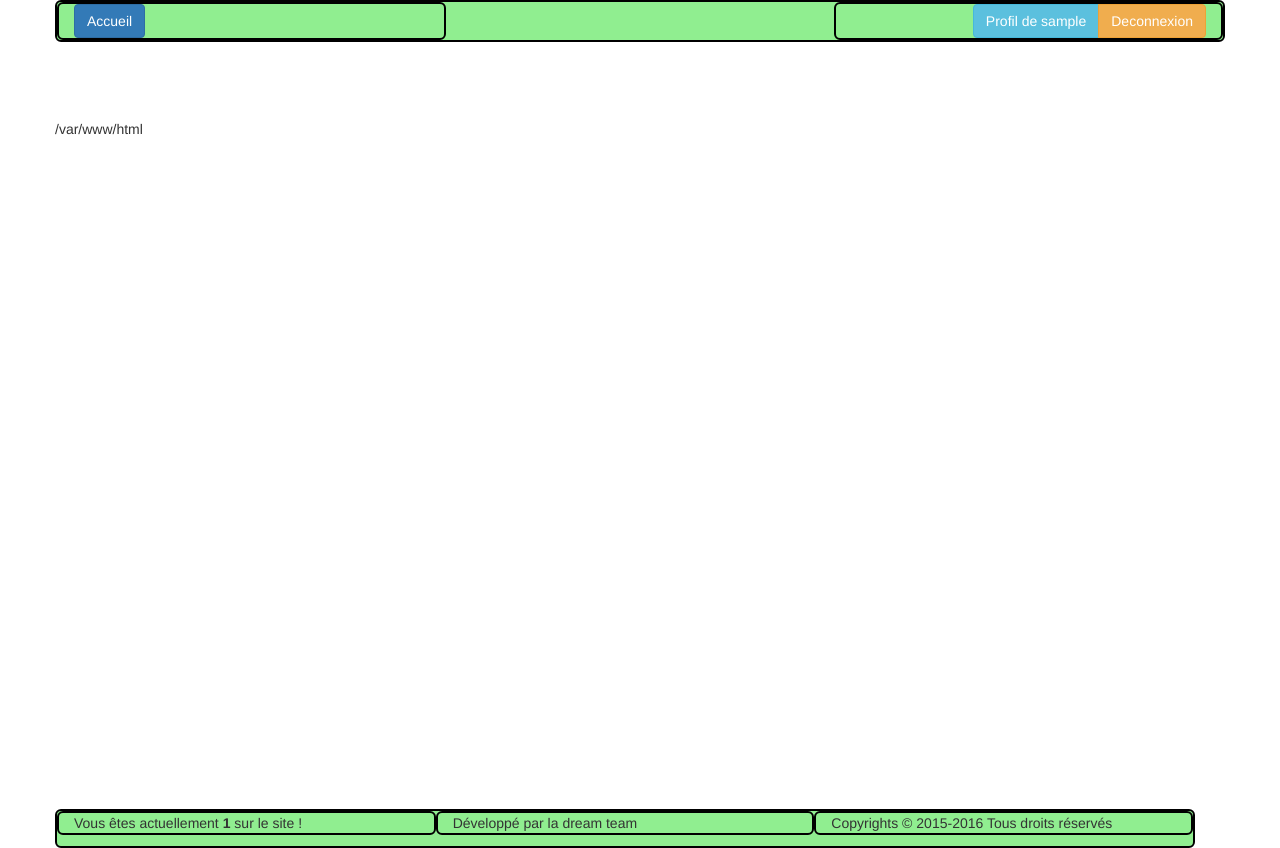
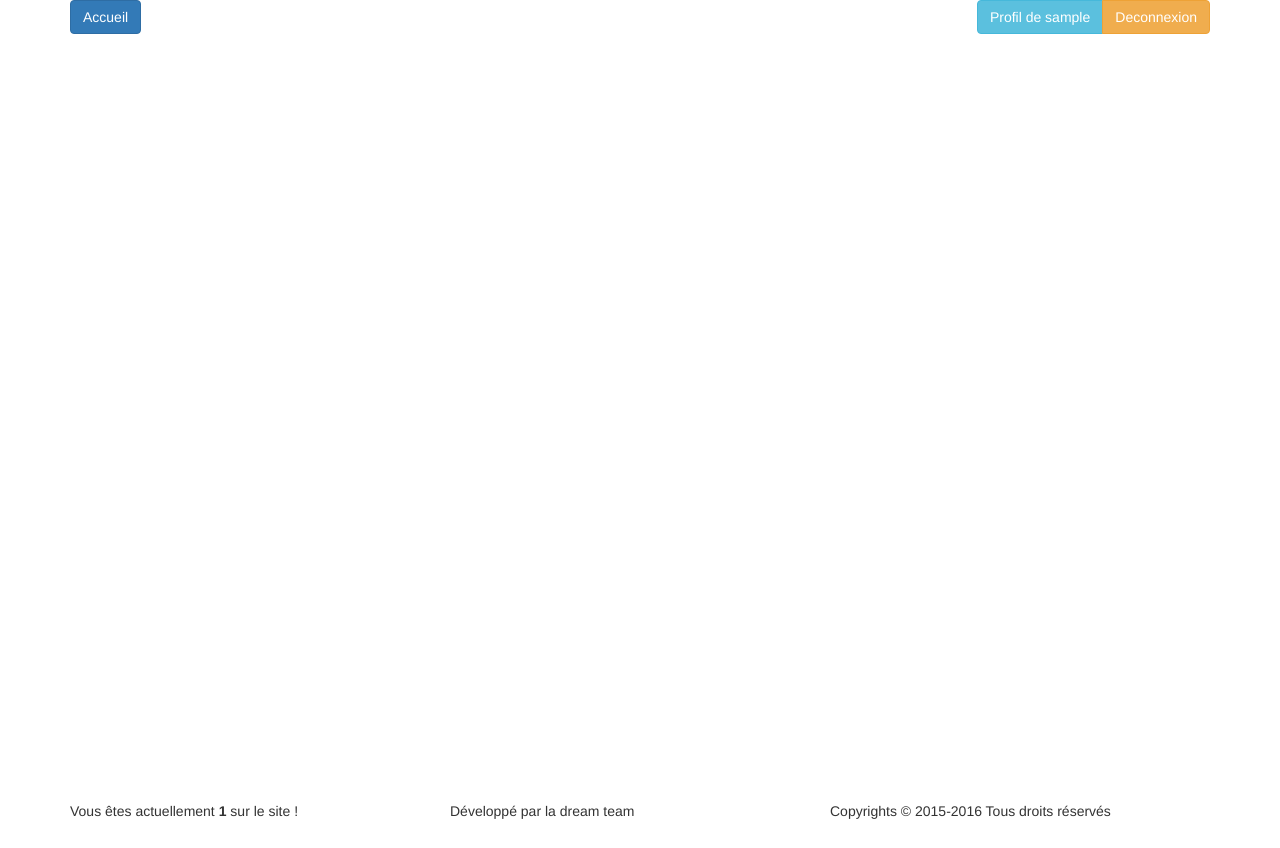
Before and after one commit to ErwanLbp/serveur-traitement-image, a PHP site: page /profil.php in a window 1280 px wide. After the commit the page ends 819 px from the top, so only its background shows below. Run offline with PHP 8.4, Linux system fonts and the light colour scheme; the visitor is signed in with stand-in values (Sample User, id 1); data comes from the database, SQL or seed files in the repository; data that the repository does not hold is empty.

Commit message:
Ca marche presque

```diff
--- a/profil.php
+++ b/profil.php
@@ -35,7 +35,6 @@ include('connectBDD.php');
 		$req = $bdd->prepare('SELECT * FROM images ima, profil pro WHERE ima.auteur=pro.idProfil AND pro.pseudo=?');
 		$req->execute(array($_SESSION['pseudo']));
 
-echo '<br>'.exec('pwd').'<br>';
 		while($donnee = $req->fetch()){
 			echo '<div class="col-lg-2"><img class="img-rounded" src="'.$donnee['chemin'].'" alt="'.$donnee['chemin'].'"></div>';
 		}
--- a/styleGeneral.css
+++ b/styleGeneral.css
@@ -33,8 +33,8 @@ article{
 }
 
 
-[class*="col-"],header,footer {
+/*[class*="col-"],header,footer {
 			background-color: lightgreen;
 			border: 2px solid black;
 			border-radius: 6px;
-		}
+		}*/
```
